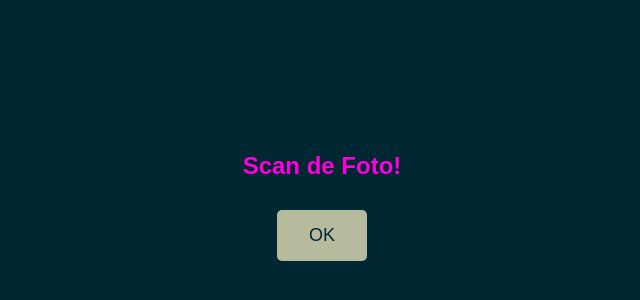
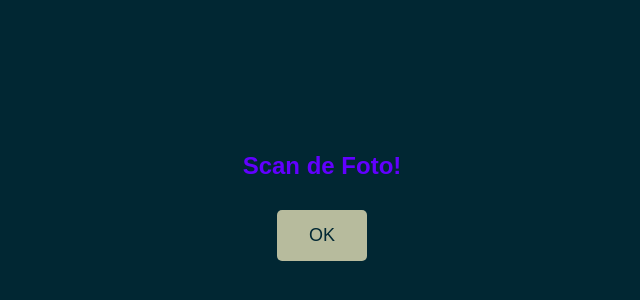
Before and after one commit to Kevin1GLU/AR_Image_Tester, a plain HTML site: page index.html in a window 1280 px wide. Shown: the part 194-494 px from the top of the page, without its empty margins (318-958 px from the left). Drawn offline with Linux system fonts and the light colour scheme.

Commit message:
Marker test

```diff
--- a/index.html
+++ b/index.html
@@ -30,7 +30,7 @@
         margin-bottom: 30px;
         text-align: center;
         padding: 0 20px;
-        color: #ff00dd;
+        color: #6200ff;
       }
 
       #startButton {
```
Also changed, not shown: 1 other file.
